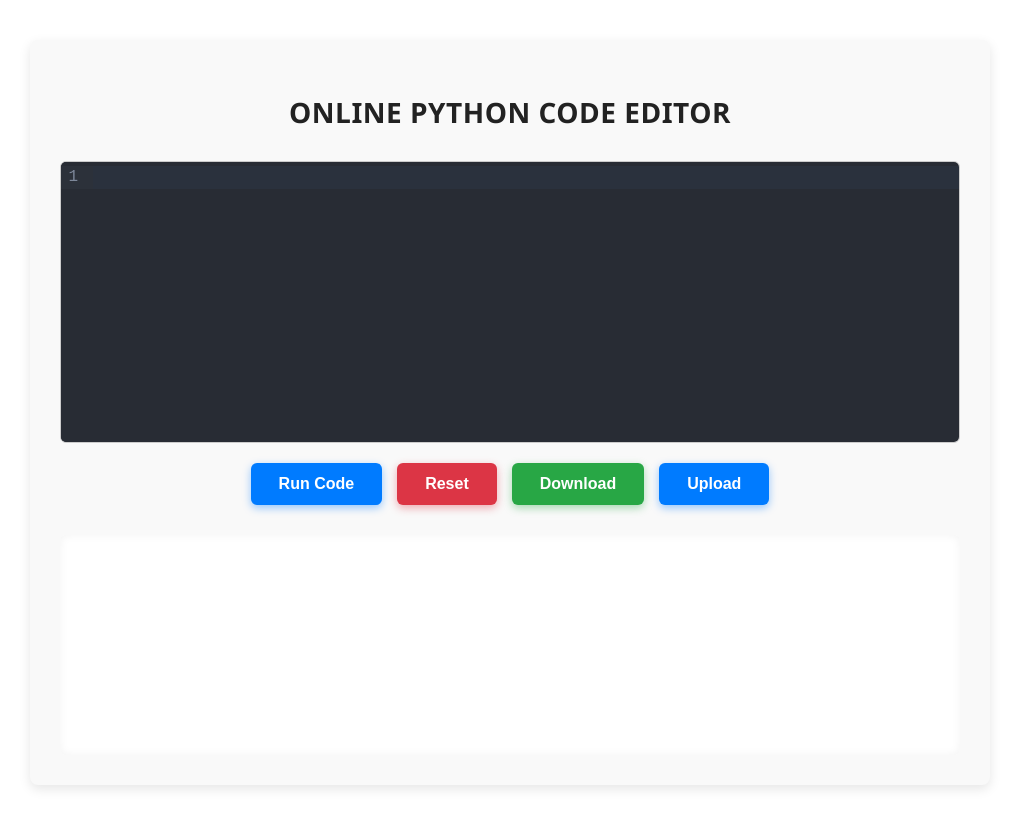
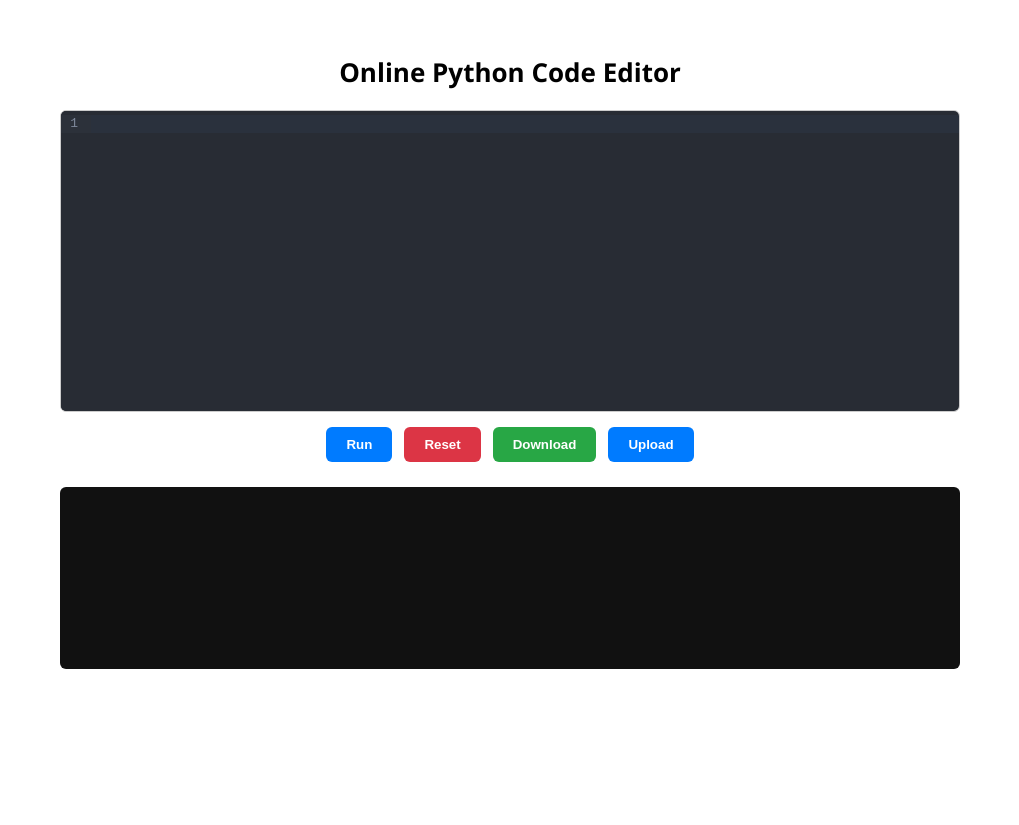
Before and after one commit to patchadevikasai/online-python-editor, a React (Create React App) app in the folder frontend/: page / in a window 1280 px wide. Shown: the whole page, without its empty margins (130-1149 px from the left). After the commit the page ends 800 px from the top, so only its background shows below. Built offline with nearby package versions, Linux system fonts and the light colour scheme.

Commit message:
Include build folder

```diff
--- a/frontend/src/App.js
+++ b/frontend/src/App.js
@@ -2,51 +2,44 @@ import { useState, useEffect, useRef } from "react";
 import CodeMirror from "@uiw/react-codemirror";
 import axios from "axios";
 
-const DEFAULT_CODE = ``;
 const API_BASE_URL = "http://localhost:5000";
 
 export default function App() {
-  const [code, setCode] = useState(DEFAULT_CODE);
-  const [outputLines, setOutputLines] = useState([]);
+  const [code, setCode] = useState(() => localStorage.getItem("savedCode") || "");
   const [prompts, setPrompts] = useState([]);
   const [inputs, setInputs] = useState([]);
   const [currentInput, setCurrentInput] = useState("");
+  const [outputLines, setOutputLines] = useState([]);
   const [isRunning, setIsRunning] = useState(false);
 
   const outputEndRef = useRef(null);
   const fileInputRef = useRef(null);
 
-  // Load saved code on mount
-  useEffect(() => {
-    const savedCode = localStorage.getItem("savedCode");
-    if (savedCode) setCode(savedCode);
-  }, []);
-
-  // Save code on change
   useEffect(() => {
     localStorage.setItem("savedCode", code);
+    extractPrompts(code);
   }, [code]);
 
-  // Scroll output to bottom on new output
+  useEffect(() => {
+    if (inputs.length === prompts.length && prompts.length > 0) {
+      runCode();
+    }
+  }, [inputs]);
+
   useEffect(() => {
     outputEndRef.current?.scrollIntoView({ behavior: "smooth" });
   }, [outputLines]);
 
-  // Extract prompts from the code
-  useEffect(() => {
+  const extractPrompts = (code) => {
+    const regex = /input\((?:'([^']*)'|"([^"]*)")\)/g;
+    const matches = [];
+    let match;
+    while ((match = regex.exec(code)) !== null) {
+      matches.push(match[1] || match[2]);
+    }
+    setPrompts(matches);
     resetTerminal();
-    const matches = [...code.matchAll(/input\(\s*['"](.*?)['"]\s*\)/g)].map(
-      (m) => m[1].trim()
-    );
-    setPrompts(matches);
-  }, [code]);
-
-  // Auto-run code when all inputs are collected
-  useEffect(() => {
-    if (inputs.length === prompts.length && prompts.length > 0) {
-      runCodeWithInputs(inputs);
-    }
-  }, [inputs, prompts]);
+  };
 
   const resetTerminal = () => {
     setOutputLines([]);
@@ -55,14 +48,14 @@ export default function App() {
   };
 
   const resetAll = () => {
-    setCode(DEFAULT_CODE);
+    setCode("");
+    setPrompts([]);
     resetTerminal();
-    setPrompts([]);
     localStorage.removeItem("savedCode");
   };
 
   const getPrompt = () => {
-    return inputs.length < prompts.length ? prompts[inputs.length] + " " : "> ";
+    return prompts[inputs.length] || "> ";
   };
 
   const handleInputSubmit = () => {
@@ -71,58 +64,25 @@ export default function App() {
     setCurrentInput("");
   };
 
-  const runCodeWithInputs = async (inputList) => {
-    if (!API_BASE_URL) {
-      setOutputLines(["Error: Backend API URL not configured"]);
-      return;
-    }
-
+  const runCode = async () => {
     setIsRunning(true);
-
     try {
       const res = await axios.post(`${API_BASE_URL}/run`, {
         code,
-        input: inputList.join("\n"),
+        input: inputs.join("\n"),
       });
 
-      let output = res.data.output || "";
-
-      // Remove prompts from output for cleaner display
-      prompts.forEach((p) => {
-        output = output.replaceAll(p, "");
-      });
-
-      const lines = output
-        .trim()
+      const lines = (res.data.output || "")
         .split("\n")
-        .filter((line) => line.trim() !== "");
+        .map((line) => line.trim())
+        .filter((line) => line.length > 0);
 
       setOutputLines(lines);
     } catch (error) {
-      console.error("Run error:", error);
-      setOutputLines(["Error running code"]);
+      setOutputLines(["Error: Failed to run code."]);
+    } finally {
+      setIsRunning(false);
     }
-
-    setIsRunning(false);
-  };
-
-  // File upload handlers
-  const handleFileUpload = (e) => {
-    const file = e.target.files[0];
-    if (!file) return;
-
-    const reader = new FileReader();
-    reader.onload = (event) => {
-      const text = event.target.result;
-      setCode(text);
-      localStorage.setItem("savedCode", text);
-      resetTerminal();
-    };
-    reader.readAsText(file);
-  };
-
-  const triggerFileInput = () => {
-    fileInputRef.current?.click();
   };
 
   const saveCodeToFile = () => {
@@ -135,68 +95,56 @@ export default function App() {
     URL.revokeObjectURL(url);
   };
 
+  const handleFileUpload = (e) => {
+    const file = e.target.files[0];
+    if (!file) return;
+
+    const reader = new FileReader();
+    reader.onload = (event) => {
+      const text = event.target.result;
+      setCode(text);
+    };
+    reader.readAsText(file);
+  };
+
   return (
     <div style={styles.container}>
-      <h2 style={styles.title}>ONLINE PYTHON CODE EDITOR</h2>
+      <h2 style={styles.title}>Online Python Code Editor</h2>
 
-      <div style={styles.editorWrapper}>
-        <CodeMirror
-          value={code}
-          height="280px"
-          onChange={setCode}
-          theme="dark"
-          style={styles.editor}
-        />
+      <div style={styles.editorBox}>
+        <CodeMirror value={code} height="300px" onChange={setCode} theme="dark" />
       </div>
 
-      <div style={styles.buttonsRow}>
-        <button
-          style={{ ...styles.button, ...(isRunning ? styles.disabledButton : {}) }}
-          onClick={() => runCodeWithInputs(inputs)}
-          disabled={isRunning}
-          title="Run Code"
-        >
-          {isRunning ? "Running..." : "Run Code"}
+      <div style={styles.buttons}>
+        <button onClick={() => runCode()} disabled={isRunning} style={styles.button}>
+          {isRunning ? "Running..." : "Run"}
         </button>
-
-        <button
-          style={{ ...styles.button, ...styles.resetButton }}
-          onClick={resetAll}
-          title="Reset Code & Terminal"
-        >
+        <button onClick={resetAll} style={{ ...styles.button, backgroundColor: "#dc3545" }}>
           Reset
         </button>
-
-        <button
-          style={{ ...styles.button, ...styles.downloadButton }}
-          onClick={saveCodeToFile}
-          title="Download Code"
-        >
+        <button onClick={saveCodeToFile} style={{ ...styles.button, backgroundColor: "#28a745" }}>
           Download
         </button>
-
-        <button style={styles.button} onClick={triggerFileInput} title="Upload Code">
+        <button onClick={() => fileInputRef.current?.click()} style={styles.button}>
           Upload
         </button>
-
         <input
           type="file"
           accept=".py,.txt"
           ref={fileInputRef}
+          onChange={handleFileUpload}
           style={{ display: "none" }}
-          onChange={handleFileUpload}
         />
       </div>
 
-      <div style={styles.outputContainer}>
-        <pre style={styles.output}>
-          {outputLines.map((line, idx) => (
-            <div key={idx}>{line}</div>
+      <div style={styles.terminal}>
+        {outputLines.map((line, index) => (
+          <div key={index}>{line}</div>
         ))}
 
         {!isRunning && inputs.length < prompts.length && (
           <div style={styles.inputRow}>
-              <span style={styles.promptText}>{getPrompt()}</span>
+            <span>{getPrompt()}</span>
             <input
               type="text"
               value={currentInput}
@@ -204,12 +152,10 @@ export default function App() {
               onKeyDown={(e) => e.key === "Enter" && handleInputSubmit()}
               autoFocus
               style={styles.inputBox}
-                placeholder="Enter input and press Enter"
             />
           </div>
         )}
         <div ref={outputEndRef} />
-        </pre>
       </div>
     </div>
   );
@@ -218,103 +164,57 @@ export default function App() {
 const styles = {
   container: {
     maxWidth: 900,
-    margin: "40px auto",
-    padding: 30,
-    fontFamily: "'Segoe UI', Tahoma, Geneva, Verdana, sans-serif",
-    backgroundColor: "#f9f9f9",
-    borderRadius: 8,
-    boxShadow: "0 4px 12px rgba(0,0,0,0.1)",
-    color: "#333",
-    display: "flex",
-    flexDirection: "column",
+    margin: "auto",
+    padding: 24,
+    fontFamily: "Segoe UI, sans-serif",
   },
   title: {
     textAlign: "center",
-    marginBottom: 30,
-    fontWeight: "700",
-    fontSize: 28,
-    letterSpacing: 0.5,
-    color: "#222",
+    marginBottom: 20,
+    fontSize: 26,
   },
-  editorWrapper: {
+  editorBox: {
     border: "1px solid #ccc",
     borderRadius: 6,
     overflow: "hidden",
-    boxShadow: "inset 0 0 8px #ddd",
   },
-  editor: {
-    backgroundColor: "#fff",
-    color: "#333",
-    fontSize: 16,
-    fontWeight: 500,
-  },
-  buttonsRow: {
-    marginTop: 20,
+  buttons: {
+    marginTop: 15,
     display: "flex",
+    gap: 12,
+    flexWrap: "wrap",
     justifyContent: "center",
-    gap: 15,
-    flexWrap: "wrap",
   },
   button: {
-    padding: "12px 28px",
-    fontSize: 16,
-    fontWeight: "600",
-    borderRadius: 6,
-    border: "none",
+    padding: "10px 20px",
     backgroundColor: "#007bff",
     color: "#fff",
+    border: "none",
+    borderRadius: 6,
     cursor: "pointer",
-    boxShadow: "0 3px 8px rgba(0,123,255,0.4)",
-    transition: "background-color 0.25s ease-in-out",
+    fontWeight: "bold",
   },
-  disabledButton: {
-    backgroundColor: "#aaa",
-    color: "#eee",
-    cursor: "not-allowed",
-    boxShadow: "none",
-  },
-  resetButton: {
-    backgroundColor: "#dc3545",
-    color: "#fff",
-    boxShadow: "0 3px 8px rgba(220,53,69,0.4)",
-  },
-  downloadButton: {
-    backgroundColor: "#28a745",
-    boxShadow: "0 3px 8px rgba(40,167,69,0.4)",
-    color: "#fff",
-  },
-  outputContainer: {
-    marginTop: 30,
-    backgroundColor: "#fff",
+  terminal: {
+    marginTop: 25,
+    backgroundColor: "#111",
+    color: "#0f0",
+    padding: 16,
     borderRadius: 6,
-    padding: 20,
-    minHeight: 180,
-    fontFamily: "'Courier New', Courier, monospace",
-    fontSize: 16,
-    whiteSpace: "pre-wrap",
-    boxShadow: "0 0 10px rgba(0,0,0,0.05) inset",
-    color: "#333",
-  },
-  output: {
-    margin: 0,
-    lineHeight: 1.5,
-    minHeight: 120,
+    minHeight: 150,
+    fontFamily: "Courier New, monospace",
   },
   inputRow: {
+    marginTop: 12,
     display: "flex",
     alignItems: "center",
-    marginTop: 10,
-  },
-  promptText: {
-    fontWeight: "600",
-    marginRight: 6,
-    color: "#555",
+    gap: 8,
   },
   inputBox: {
     flex: 1,
-    padding: 8,
-    fontSize: 16,
+    padding: "6px 10px",
     borderRadius: 4,
-    border: "1px solid #ccc",
+    border: "1px solid #444",
+    backgroundColor: "#222",
+    color: "#fff",
   },
 };
```
Also changed, not shown: 1 other file (tests, documents, lock files or other folders). Lines whose indentation alone changed are shown as unchanged.
